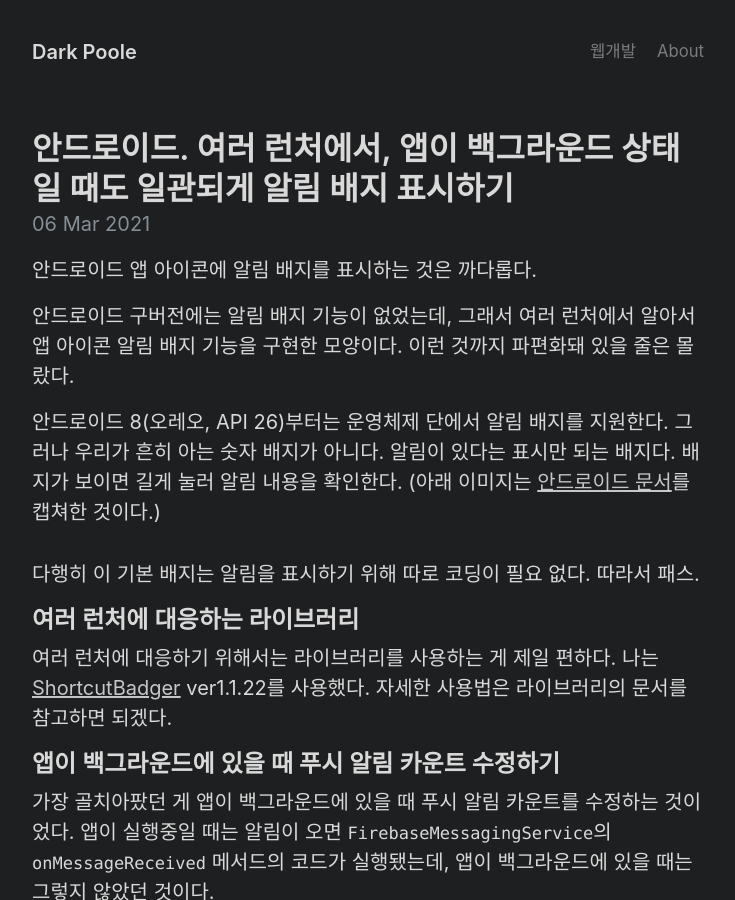
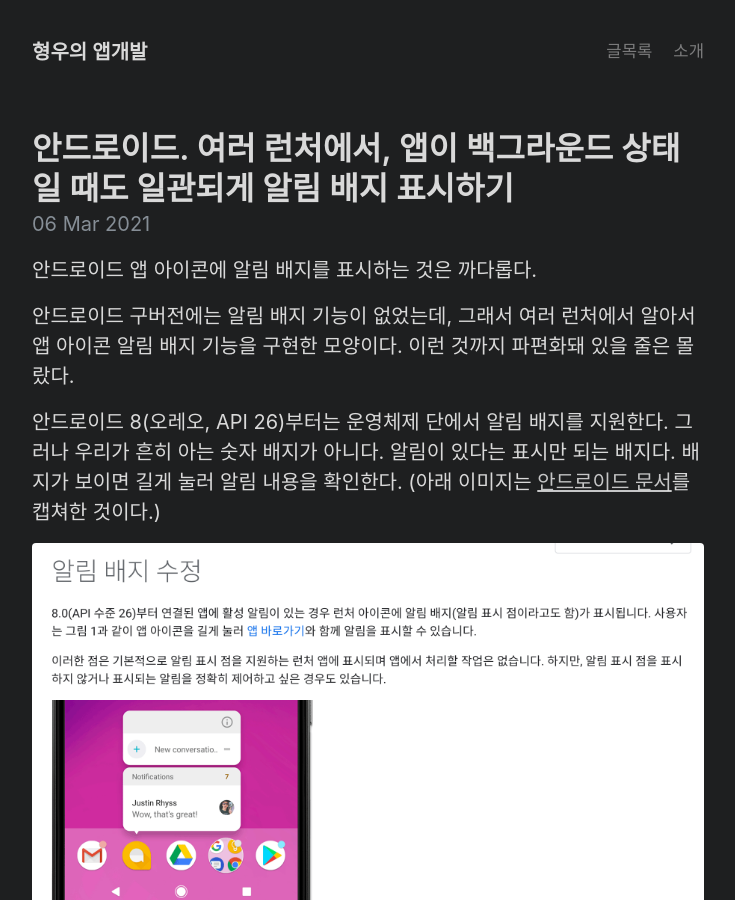
Before and after one commit to mytory/app-dev.mytory.net, a Jekyll site: the page built from _posts/2021-03-06-android-notification-badge.md, in a window 1280 px wide and 900 px high. Shown: the whole window, without its empty margins (272-1007 px from the left). Built offline with Jekyll 4.4.1, drawn with Linux system fonts in a browser that asks for light colours.

Commit message:
설정과 이미지 변경

```diff
--- a/_config.yml
+++ b/_config.yml
@@ -1,5 +1,5 @@
 # Setup
-title: Dark Poole
+title: 형우의 앱개발
 url: https://app-dev.mytory.net
 paginate: 1
 baseurl: ""
@@ -41,8 +41,8 @@ version: 3.0.0
 
 # Navbar page list
 nav:
-  - title: 웹개발
-    url: https://mytory.net
+  - title: 글목록
+    url: /archive
 
-  - title: About
+  - title: 소개
     url: /about
--- a/_posts/2021-03-06-android-notification-badge.md
+++ b/_posts/2021-03-06-android-notification-badge.md
@@ -12,7 +12,7 @@ tags:
 
 안드로이드 8(오레오, API 26)부터는 운영체제 단에서 알림 배지를 지원한다. 그러나 우리가 흔히 아는 숫자 배지가 아니다. 알림이 있다는 표시만 되는 배지다. 배지가 보이면 길게 눌러 알림 내용을 확인한다. (아래 이미지는 [안드로이드 문서](https://developer.android.com/training/notify-user/badges)를 캡쳐한 것이다.)
 
-![](/images/2021/android-notification-badge-doc.png)
+![](/assets/2021/android-notification-badge-doc.png)
 
 다행히 이 기본 배지는 알림을 표시하기 위해 따로 코딩이 필요 없다. 따라서 패스.
 
@@ -51,7 +51,7 @@ tags:
 
 [다음 파이어베이스 공식 문서](https://firebase.google.com/docs/cloud-messaging/android/receive?hl=ko)를 해독해 보자. 표를 보면 된다.
 
-![](/images/2021/firebase-message-doc.png)
+![](/assets/2021/firebase-message-doc.png)
 
 앱이 포그라운드(Foreground) 상태에 있을 때, 즉 실행중일 때는 `onMessageReceived` 메서드가 세 경우 모두 실행된다고 설명돼 있다.
 
```
Also changed, not shown: _posts/2020-09-20-how-to-use-sf-symbols-on-ios-12-and-below.md (+6 -6 lines), assets/2020/happycoding1.png (added), assets/2020/happycoding2.png (added), assets/2020/happycoding3.png (added), assets/2020/happycoding4.png (added), assets/2020/how-to-use-sf-symbols-on-ios13.png (added), assets/2020/sf-symbols-svg.png (added), assets/2021/android-notification-badge-doc.png (added), assets/2021/firebase-message-doc.png (added).
